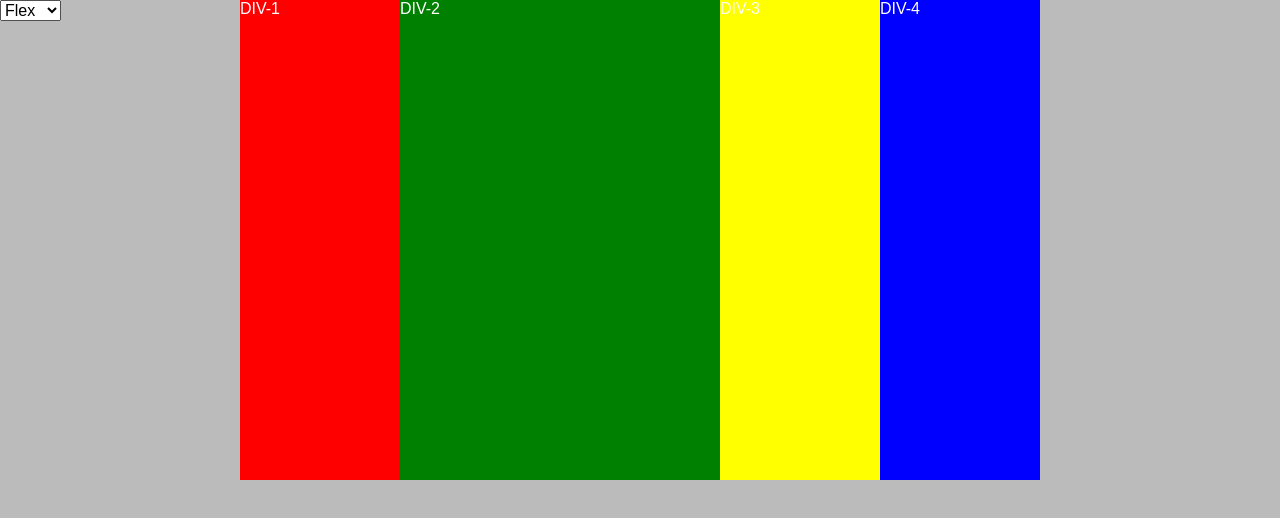
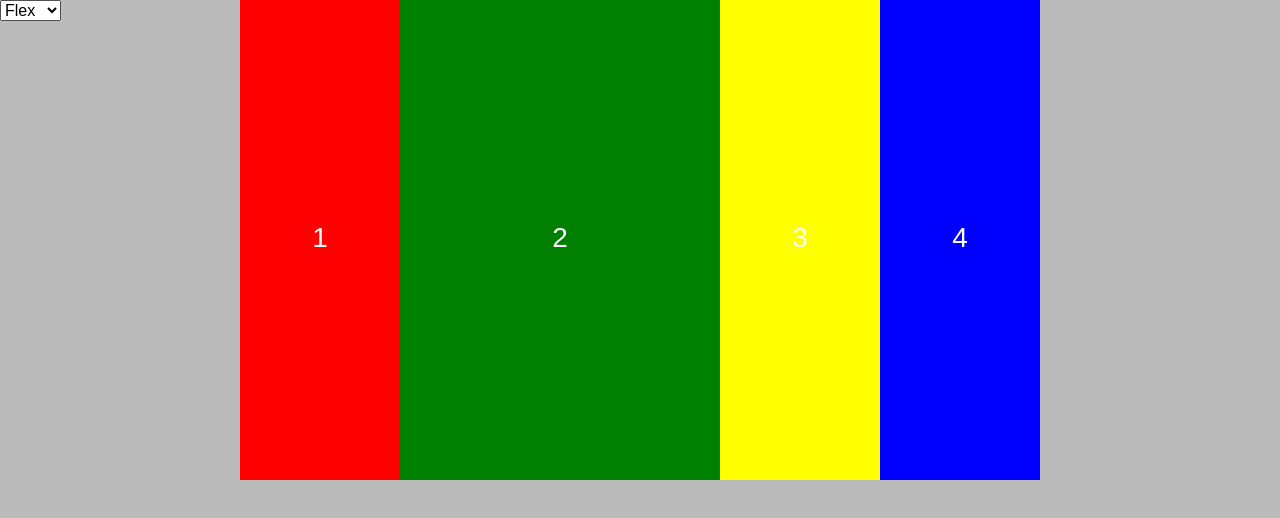
Before and after one commit to kozakl/flexbox-samples, a React app: page /#/flex in a window 1280 px wide. Shown: the top 518 px of the page. Built offline with nearby package versions, Linux system fonts and the light colour scheme.

Commit message:
Update and center copy in flex-sample

```diff
--- a/src/pages/flex-sample/FlexSample.pcss
+++ b/src/pages/flex-sample/FlexSample.pcss
@@ -5,27 +5,36 @@
 .flex {
   display: flex;
   background: var(--bg-color);
+  font-size: 1.75rem;
+  text-align: center;
   margin: 0 auto;
   width: 50rem;
   height: 30rem;
+
+  & > div::before {
+    content: '';
+    display: inline-block;
+    vertical-align: middle;
+    height: 100%;
+  }
 }
 
-.div1 {
+.element1 {
   flex: 1;
   background: red;
 }
 
-.div2 {
+.element2 {
   flex: 2;
   background: green;
 }
 
-.div3 {
+.element3 {
   flex: 1;
   background: yellow;
 }
 
-.div4 {
+.element4 {
   flex: 1;
   background: blue;
 }
--- a/src/pages/flex-sample/FlexSample.tsx
+++ b/src/pages/flex-sample/FlexSample.tsx
@@ -5,10 +5,10 @@ export default function FlexSample()
 {
     return (
         <div className={style.flex}>
-            <div className={style.div1}>DIV-1</div>
-            <div className={style.div2}>DIV-2</div>
-            <div className={style.div3}>DIV-3</div>
-            <div className={style.div4}>DIV-4</div>
+            <div className={style.element1}>1</div>
+            <div className={style.element2}>2</div>
+            <div className={style.element3}>3</div>
+            <div className={style.element4}>4</div>
         </div>
     );
 }
```
Also changed, not shown: src/pages/flex-sample/FlexSample.pcss.d.ts (+4 -4 lines).
